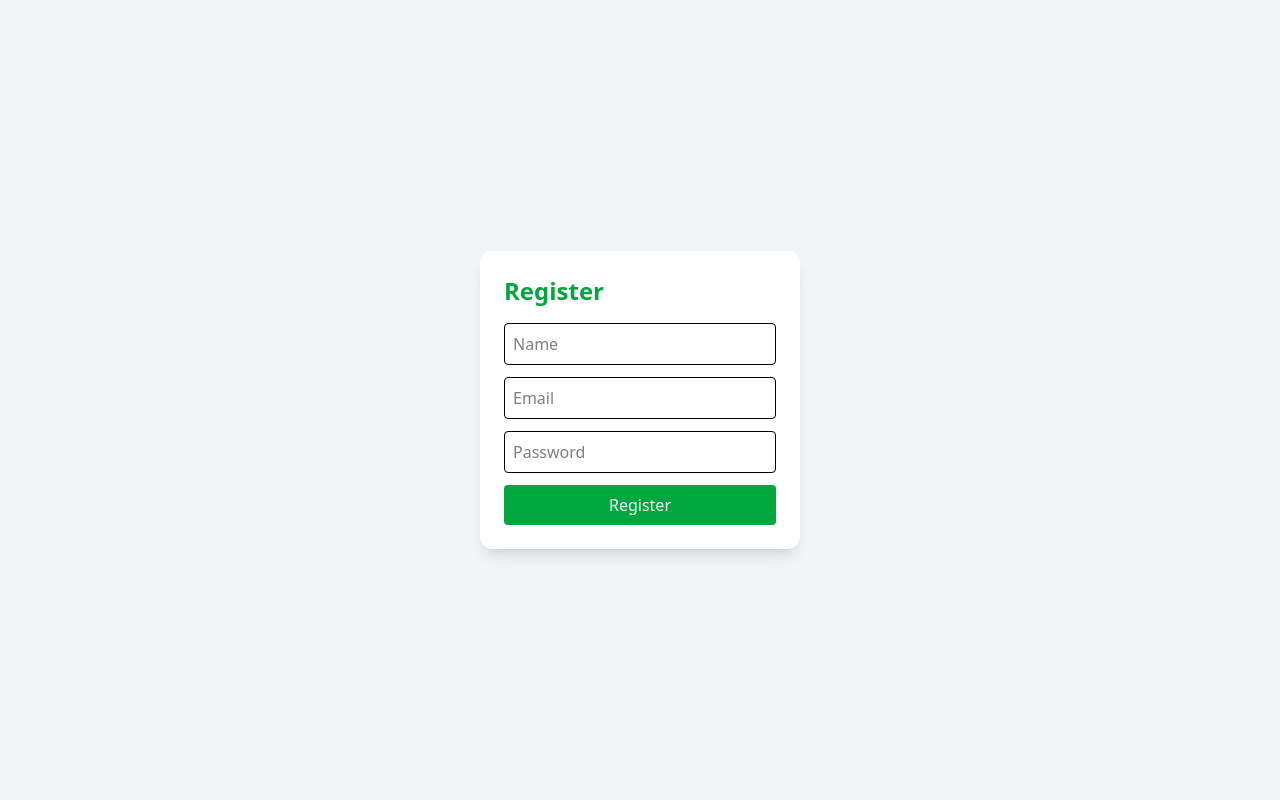
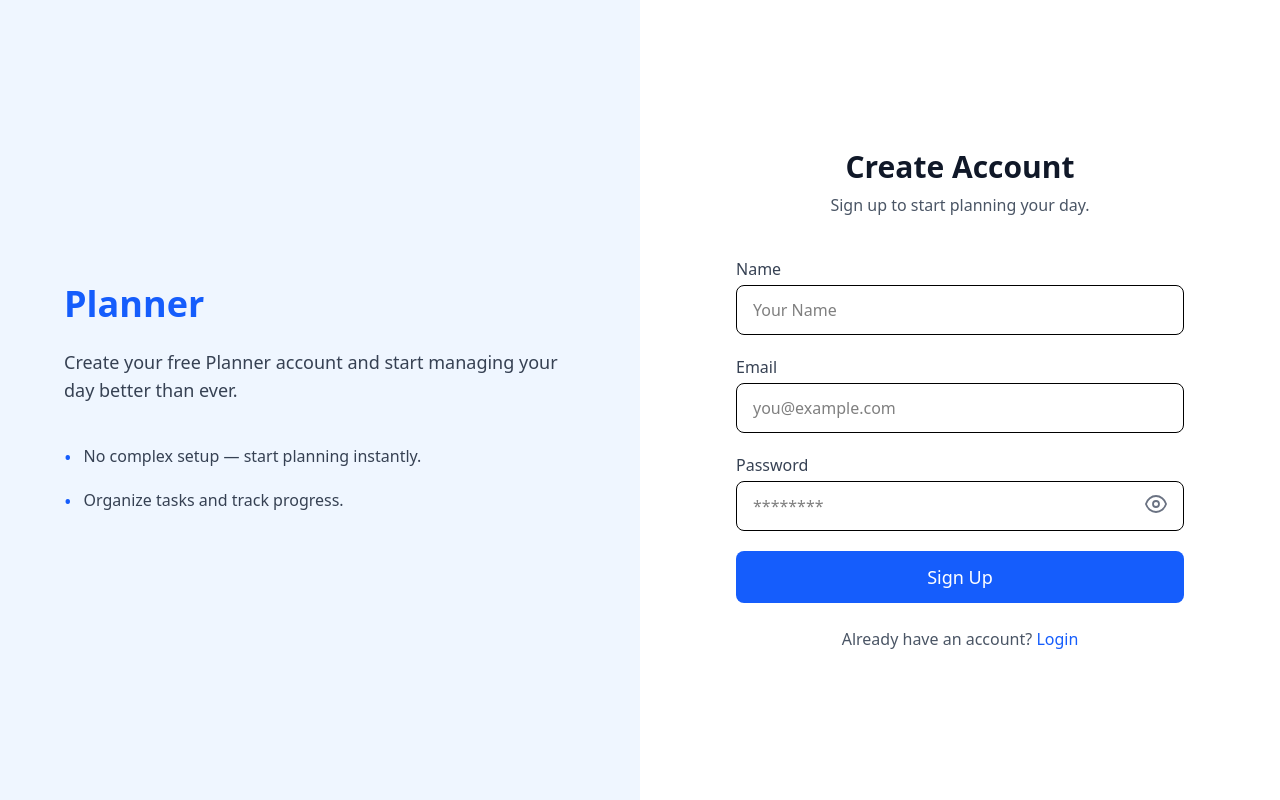
Before and after one commit to Mohanappriya0106/Planner, a React (Vite) app in the folder frontend/: page /register in a window 1280 px wide. Built offline with nearby package versions, Linux system fonts and the light colour scheme.

Commit message:
updated the ui of login and register pages and added forgot password page

```diff
--- a/frontend/src/App.jsx
+++ b/frontend/src/App.jsx
@@ -4,6 +4,8 @@ import Register from "./pages/Register";
 import Login from "./pages/Login";
 import ProtectedRoute from "./components/ProtectedRoute";
 import LandingPage from "./pages/LandingPage";
+import ForgotPassword from "./pages/ForgotPassword";
+
 
 
 function App() {
@@ -29,6 +31,8 @@ function App() {
 
         {/* Optional: redirect unknown paths */}
         <Route path="*" element={<Login />} />
+        <Route path="/forgot-password" element={<ForgotPassword />} />
+
       </Routes>
     </BrowserRouter>
   );
--- /dev/null
+++ b/frontend/src/pages/ForgotPassword.jsx
@@ -0,0 +1,76 @@
+export default function ForgotPassword() {
+  return (
+    <div className="min-h-screen flex">
+
+      {/* Left Side */}
+      <div className="hidden md:flex w-1/2 bg-blue-50 flex-col justify-center px-16">
+        <h1 className="text-4xl font-bold text-blue-600">Planner</h1>
+
+        <p className="mt-6 text-gray-700 text-lg">
+          Forgot your password?
+          No worries — we will help you recover access quickly.
+        </p>
+
+        <ul className="mt-10 space-y-4 text-gray-700">
+          <li className="flex items-start space-x-3">
+            <span className="text-blue-600 text-xl">•</span>
+            <span>Secure password recovery process.</span>
+          </li>
+
+          <li className="flex items-start space-x-3">
+            <span className="text-blue-600 text-xl">•</span>
+            <span>Email verification ensures safety.</span>
+          </li>
+
+          <li className="flex items-start space-x-3">
+            <span className="text-blue-600 text-xl">•</span>
+            <span>Reset password in just a few minutes.</span>
+          </li>
+        </ul>
+      </div>
+
+      {/* Right Side */}
+      <div className="flex w-full md:w-1/2 justify-center items-center px-8">
+        <div className="w-full max-w-md">
+
+          <h2 className="text-3xl font-bold text-gray-900 text-center">
+            Reset Password
+          </h2>
+
+          <p className="text-gray-600 text-center mt-2">
+            Enter your registered email and we will send instructions.
+          </p>
+
+          <form className="mt-10 space-y-5">
+
+            <div>
+              <label className="font-medium text-gray-700">Email</label>
+              <input
+                type="email"
+                className="mt-1 w-full px-4 py-3 border rounded-lg focus:ring-2 focus:ring-blue-500 outline-none"
+                placeholder="you@example.com"
+              />
+            </div>
+
+            <button
+              type="submit"
+              className="w-full bg-blue-600 text-white py-3 rounded-lg text-lg font-medium hover:bg-blue-700 transition"
+            >
+              Send Reset Link
+            </button>
+
+          </form>
+
+          <p className="text-gray-600 text-center mt-6">
+            Remember your password?{" "}
+            <a href="/login" className="text-blue-600 font-medium hover:underline">
+              Login
+            </a>
+          </p>
+
+        </div>
+      </div>
+
+    </div>
+  );
+}
--- a/frontend/src/pages/Login.jsx
+++ b/frontend/src/pages/Login.jsx
@@ -1,62 +1,130 @@
+
 import { useState } from "react";
-import axios from "axios";
 
 export default function Login() {
-  const [formData, setFormData] = useState({
-    email: "",
-    password: "",
-  });
-
-  const [message, setMessage] = useState("");
-
-  const handleChange = (e) => {
-    setFormData({ ...formData, [e.target.name]: e.target.value });
-  };
-
-  const handleSubmit = async (e) => {
-    e.preventDefault();
-
-    try {
-      const res = await axios.post("http://localhost:5000/api/auth/login", formData);
-
-      // Store token in localStorage
-      localStorage.setItem("token", res.data.token);
-
-      setMessage("Login successful!");
-    } catch (error) {
-      setMessage("Error: " + error.response?.data?.message);
-    }
-  };
+  const [showPassword, setShowPassword] = useState(false);
 
   return (
-    <div className="flex justify-center items-center h-screen bg-gray-100">
-      <form onSubmit={handleSubmit} className="bg-white p-6 rounded-xl shadow-lg w-80">
-        <h1 className="text-2xl font-bold mb-4 text-green-600">Login</h1>
+    <div className="min-h-screen flex">
 
+      {/* Left Section */}
+      <div className="hidden md:flex w-1/2 bg-blue-50 flex-col justify-center px-16">
+        <h1 className="text-4xl font-bold text-blue-600">Planner</h1>
+
+        <p className="mt-6 text-gray-700 text-lg leading-relaxed">
+          Your personal daily planning assistant.
+          Stay organized, track tasks, and boost productivity.
+        </p>
+
+        <div className="mt-10 space-y-4">
+          <div className="flex items-start space-x-3">
+            <span className="text-blue-600 text-xl">•</span>
+            <p className="text-gray-700">Fast and minimal interface designed for focus.</p>
+          </div>
+          <div className="flex items-start space-x-3">
+            <span className="text-blue-600 text-xl">•</span>
+            <p className="text-gray-700">Secure login using encrypted tokens.</p>
+          </div>
+          <div className="flex items-start space-x-3">
+            <span className="text-blue-600 text-xl">•</span>
+            <p className="text-gray-700">Plan daily tasks with ease.</p>
+          </div>
+        </div>
+      </div>
+
+      {/* Right Section */}
+      <div className="flex w-full md:w-1/2 justify-center items-center px-8">
+        <div className="w-full max-w-md">
+
+          <h2 className="text-3xl font-bold text-gray-900 text-center">Login</h2>
+          <p className="text-gray-600 text-center mt-2">
+            Welcome back. Please enter your credentials.
+          </p>
+
+          <form className="mt-10 space-y-5">
+
+            {/* Email */}
+            <div>
+              <label className="font-medium text-gray-700">Email</label>
               <input
                 type="email"
-          name="email"
-          placeholder="Email"
-          onChange={handleChange}
-          className="border p-2 w-full mb-3 rounded"
+                className="mt-1 w-full px-4 py-3 border rounded-lg focus:ring-2 focus:ring-blue-500 outline-none"
+                placeholder="you@example.com"
+              />
+            </div>
+
+            {/* Password + Show/Hide */}
+            <div>
+              <label className="font-medium text-gray-700">Password</label>
+
+              <div className="relative">
+                <input
+                  type={showPassword ? "text" : "password"}
+                  className="mt-1 w-full px-4 py-3 border rounded-lg focus:ring-2 focus:ring-blue-500 outline-none pr-12"
+                  placeholder="********"
                 />
 
-        <input
-          type="password"
-          name="password"
-          placeholder="Password"
-          onChange={handleChange}
-          className="border p-2 w-full mb-3 rounded"
+                {/* Toggle Button */}
+                <button
+                  type="button"
+                  onClick={() => setShowPassword((prev) => !prev)}
+                  className="absolute right-4 top-1/2 -translate-y-1/2 text-gray-500"
+                >
+                  {showPassword ? (
+                    // Eye-Off Icon (Hide)
+                    <svg xmlns="http://www.w3.org/2000/svg"
+                      fill="none" viewBox="0 0 24 24" strokeWidth="1.8"
+                      stroke="currentColor" className="w-6 h-6">
+                      <path strokeLinecap="round" strokeLinejoin="round"
+                        d="M3.98 8.223C2.77 9.659 2 11.276 2 12c0 .724.77 2.341 1.98 3.777C5.88 18.246 8.828 20 12 20c1.295 0 2.536-.248 3.682-.7M9.878 9.878a3 3 0 104.243 4.243M6.228 6.228A9.966 9.966 0 0112 4c3.172 0 6.12 1.754 8.02 4.223.883 1.049 1.56 2.157 1.815 2.947M3 3l18 18"
                       />
+                    </svg>
+                  ) : (
+                    // Eye Icon (Show)
+                    <svg xmlns="http://www.w3.org/2000/svg"
+                      fill="none" viewBox="0 0 24 24" strokeWidth="1.8"
+                      stroke="currentColor" className="w-6 h-6">
+                      <path strokeLinecap="round" strokeLinejoin="round"
+                        d="M2.036 12.322a1.012 1.012 0 010-.644C3.423 7.51 7.36 4 12 4c4.638 0 8.573 3.507 9.963 7.678.07.207.07.437 0 .644C20.577 16.49 16.64 20 12 20c-4.638 0-8.573-3.507-9.963-7.678z"
+                      />
+                      <path strokeLinecap="round" strokeLinejoin="round"
+                        d="M15 12a3 3 0 11-6 0 3 3 0 016 0z"
+                      />
+                    </svg>
+                  )}
+                </button>
+              </div>
+            </div>
 
-        <button className="bg-green-600 w-full py-2 text-white rounded">
+            {/* Forgot Password */}
+            <div className="text-right">
+              <a
+                href="/forgot-password"
+                className="text-blue-600 text-sm hover:underline"
+              >
+                Forgot Password?
+              </a>
+            </div>
+
+            {/* Submit */}
+            <button
+              type="submit"
+              className="w-full bg-blue-600 text-white py-3 rounded-lg text-lg font-medium hover:bg-blue-700 transition"
+            >
               Login
             </button>
+          </form>
 
-        {message && (
-          <p className="mt-3 text-center text-red-600">{message}</p>
-        )}
-      </form>
+          <p className="text-gray-600 text-center mt-6">
+            Don’t have an account?{" "}
+            <a href="/register" className="text-blue-600 font-medium hover:underline">
+              Sign Up
+            </a>
+          </p>
+
+        </div>
+      </div>
+
     </div>
   );
 }
--- a/frontend/src/pages/Register.jsx
+++ b/frontend/src/pages/Register.jsx
@@ -1,67 +1,120 @@
 import { useState } from "react";
-import axios from "axios";
 
 export default function Register() {
-  const [formData, setFormData] = useState({
-    name: "",
-    email: "",
-    password: "",
-  });
-
-  const [message, setMessage] = useState("");
-
-  const handleChange = (e) => {
-    setFormData({ ...formData, [e.target.name]: e.target.value });
-  };
-
-  const handleSubmit = async (e) => {
-    e.preventDefault();
-
-    try {
-      const res = await axios.post("http://localhost:5000/api/auth/register", formData);
-      setMessage("Registered successfully");
-    } catch (error) {
-      setMessage("Error: " + error.response?.data?.message);
-    }
-  };
+  const [showPassword, setShowPassword] = useState(false);
 
   return (
-    <div className="flex justify-center items-center h-screen bg-gray-100">
-      <form onSubmit={handleSubmit} className="bg-white p-6 rounded-xl shadow-lg w-80">
-        <h1 className="text-2xl font-bold mb-4 text-green-600">Register</h1>
+    <div className="min-h-screen flex">
 
-        <input
-          type="text"
-          name="name"
-          placeholder="Name"
-          onChange={handleChange}
-          className="border p-2 w-full mb-3 rounded"
-        />
+      {/* Left Side */}
+      <div className="hidden md:flex w-1/2 bg-blue-50 flex-col justify-center px-16">
+        <h1 className="text-4xl font-bold text-blue-600">Planner</h1>
 
-        <input
-          type="email"
-          name="email"
-          placeholder="Email"
-          onChange={handleChange}
-          className="border p-2 w-full mb-3 rounded"
-        />
+        <p className="mt-6 text-gray-700 text-lg">
+          Create your free Planner account and start managing your day better than ever.
+        </p>
 
-        <input
-          type="password"
-          name="password"
-          placeholder="Password"
-          onChange={handleChange}
-          className="border p-2 w-full mb-3 rounded"
-        />
+        <div className="mt-10 space-y-4">
+          <div className="flex items-start space-x-3">
+            <span className="text-blue-600 text-xl">•</span>
+            <p className="text-gray-700">No complex setup — start planning instantly.</p>
+          </div>
+          <div className="flex items-start space-x-3">
+            <span className="text-blue-600 text-xl">•</span>
+            <p className="text-gray-700">Organize tasks and track progress.</p>
+          </div>
+        </div>
+      </div>
 
-        <button className="bg-green-600 w-full py-2 text-white rounded">
-          Register
-        </button>
+      {/* Right Side */}
+      <div className="flex w-full md:w-1/2 justify-center items-center px-8">
+        <div className="w-full max-w-md">
+          <h2 className="text-3xl font-bold text-gray-900 text-center">Create Account</h2>
+          <p className="text-gray-600 text-center mt-2">
+            Sign up to start planning your day.
+          </p>
 
-        {message && (
-          <p className="mt-3 text-center text-red-600">{message}</p>
-        )}
-      </form>
+          <form className="mt-10 space-y-5">
+
+            {/* Name */}
+            <div>
+              <label className="font-medium text-gray-700">Name</label>
+              <input
+                type="text"
+                className="mt-1 w-full px-4 py-3 border rounded-lg focus:ring-2 focus:ring-blue-500"
+                placeholder="Your Name"
+              />
+            </div>
+
+            {/* Email */}
+            <div>
+              <label className="font-medium text-gray-700">Email</label>
+              <input
+                type="email"
+                className="mt-1 w-full px-4 py-3 border rounded-lg focus:ring-2 focus:ring-blue-500"
+                placeholder="you@example.com"
+              />
+            </div>
+
+            {/* Password + Toggle */}
+            <div>
+              <label className="font-medium text-gray-700">Password</label>
+
+              <div className="relative">
+                <input
+                  type={showPassword ? "text" : "password"}
+                  className="mt-1 w-full px-4 py-3 border rounded-lg focus:ring-2 focus:ring-blue-500 pr-12"
+                  placeholder="********"
+                />
+
+                {/* Toggle Button */}
+                <button
+                  type="button"
+                  onClick={() => setShowPassword((prev) => !prev)}
+                  className="absolute right-4 top-1/2 -translate-y-1/2 text-gray-500"
+                >
+                  {showPassword ? (
+                    // Eye-Off Icon
+                    <svg xmlns="http://www.w3.org/2000/svg"
+                      fill="none" viewBox="0 0 24 24" strokeWidth="1.8"
+                      stroke="currentColor" className="w-6 h-6">
+                      <path strokeLinecap="round" strokeLinejoin="round"
+                        d="M3.98 8.223C2.77 9.659 2 11.276 2 12c0 .724.77 2.341 1.98 3.777C5.88 18.246 8.828 20 12 20c1.295 0 2.536-.248 3.682-.7M9.878 9.878a3 3 0 104.243 4.243M6.228 6.228A9.966 9.966 0 0112 4c3.172 0 6.12 1.754 8.02 4.223.883 1.049 1.56 2.157 1.815 2.947M3 3l18 18" />
+                    </svg>
+                  ) : (
+                    // Eye Icon
+                    <svg xmlns="http://www.w3.org/2000/svg"
+                      fill="none" viewBox="0 0 24 24" strokeWidth="1.8"
+                      stroke="currentColor" className="w-6 h-6">
+                      <path strokeLinecap="round" strokeLinejoin="round"
+                        d="M2.036 12.322a1.012 1.012 0 010-.644C3.423 7.51 7.36 4 12 4c4.638 0 8.573 3.507 9.963 7.678.07.207.07.437 0 .644C20.577 16.49 16.64 20 12 20c-4.638 0-8.573-3.507-9.963-7.678z" />
+                      <path strokeLinecap="round" strokeLinejoin="round"
+                        d="M15 12a3 3 0 11-6 0 3 3 0 016 0z" />
+                    </svg>
+                  )}
+                </button>
+              </div>
+            </div>
+
+            {/* Submit */}
+            <button
+              type="submit"
+              className="w-full bg-blue-600 text-white py-3 rounded-lg text-lg font-medium hover:bg-blue-700 transition"
+            >
+              Sign Up
+            </button>
+
+          </form>
+
+          <p className="text-gray-600 text-center mt-6">
+            Already have an account?{" "}
+            <a href="/login" className="text-blue-600 font-medium hover:underline">
+              Login
+            </a>
+          </p>
+        </div>
+      </div>
+
     </div>
   );
 }
```
Lines whose indentation alone changed are shown as unchanged.
